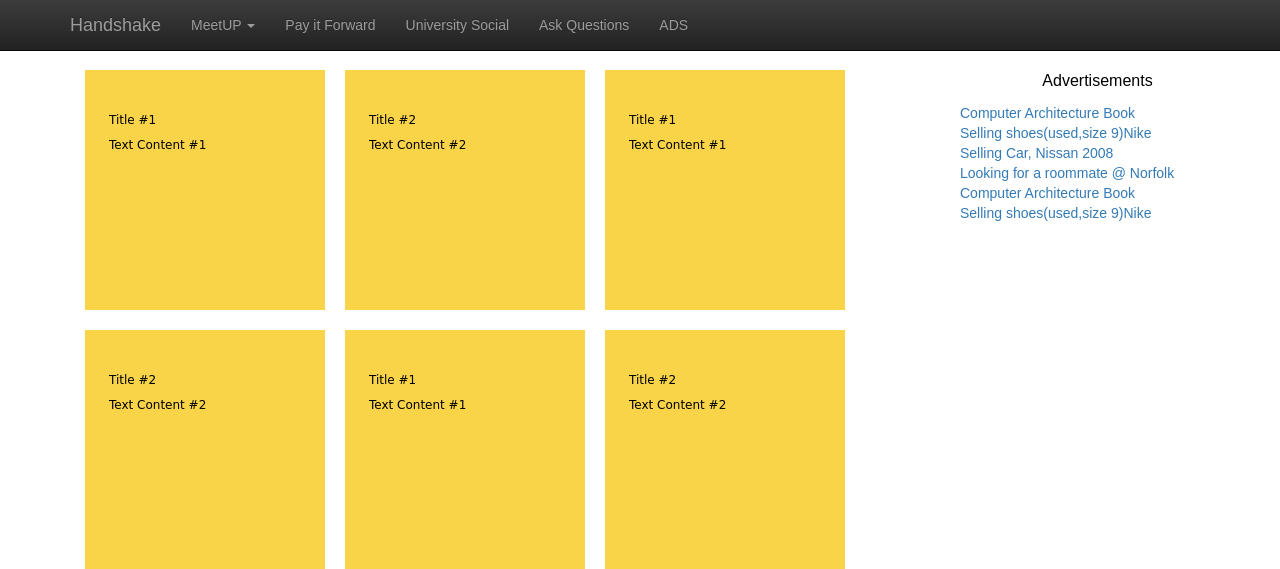
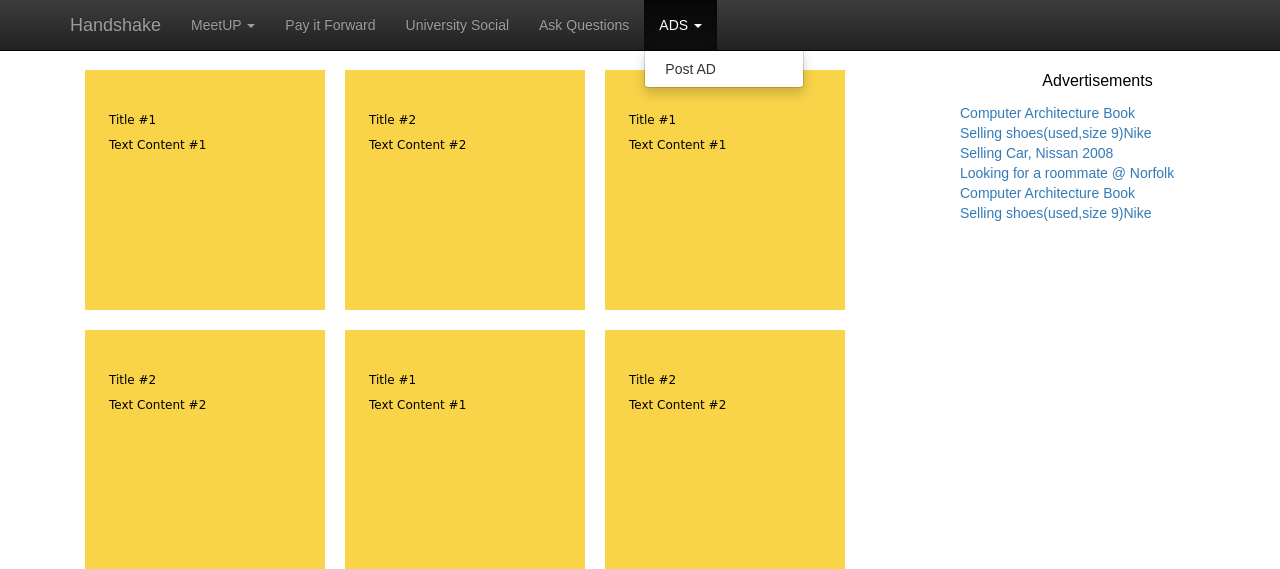
Before and after one commit to kotut/spartans, a PHP site: page /event.php in a window 1280 px wide, after a click on "ADS". Shown: the top 569 px of the page. Run offline with PHP 8.4, Linux system fonts and the light colour scheme; some libraries are stand-ins or nearby versions.

Commit message:
Create event ,post ad -> MeetUp

```diff
--- a/event.php
+++ b/event.php
@@ -39,7 +39,12 @@
   					<li><a href="#pay_it_forward">Pay it Forward</a>
   					<li><a href="#university_socia">University Social</a>
   					<li><a href="#ask_questions">Ask Questions</a>
-  					<li><a href="#ads">ADS</a>
+  					<li class="dropdown">
+					<a href="#" class="dropdown-toggle" data-toggle="dropdown" role="button" aria-haspopup="true" aria-expanded="false">ADS <span class="caret"></span></a>
+          <ul class="dropdown-menu">
+            <li><a href="#">Post AD</a></li>
+          </ul>
+		  </li>
   				</ul>
   			</div>
   		</div><!-- End Container-->
```
